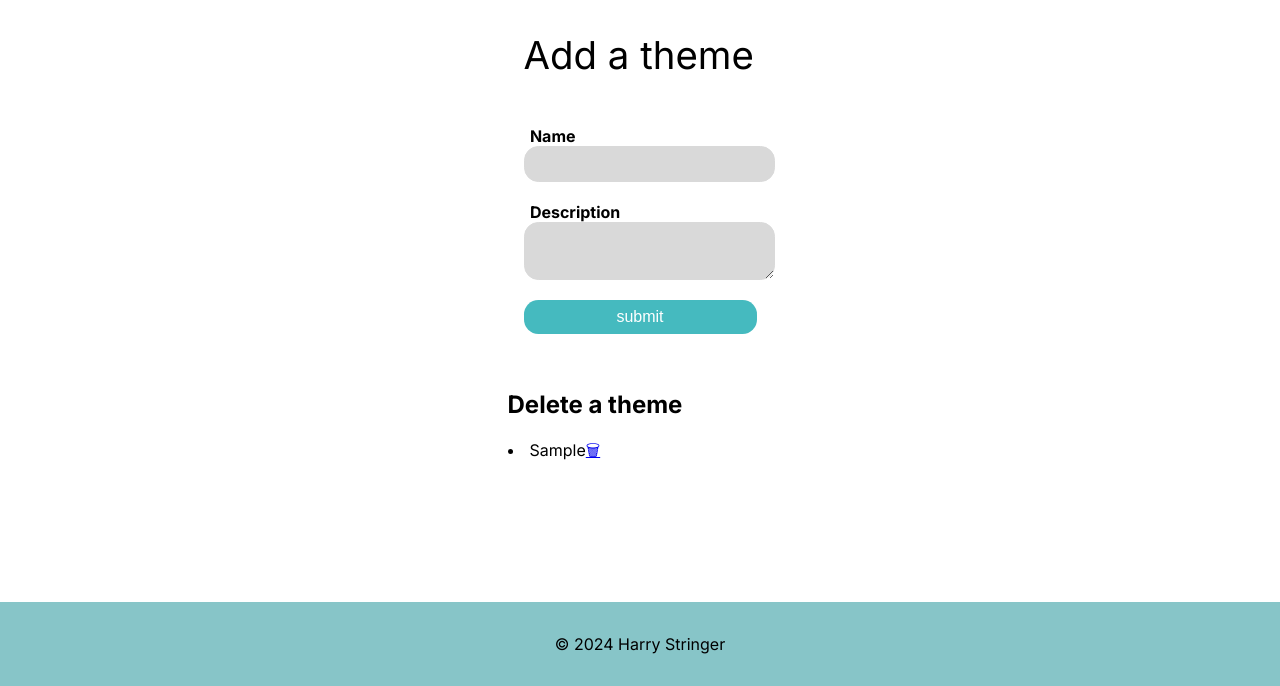
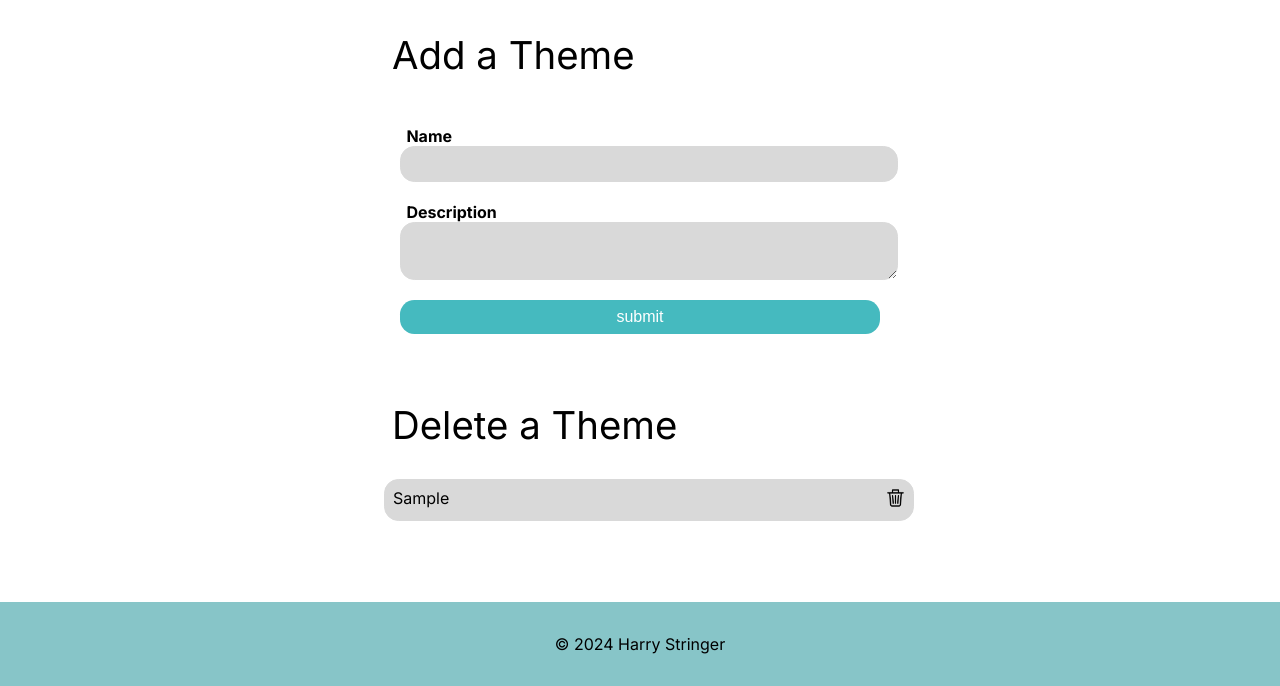
Before and after one commit to waimea-hwstringer/200assessment, a PHP site: page /form-theme.php in a window 1280 px wide. Shown: the part 114-800 px from the top of the page. Run offline with PHP 8.4, Linux system fonts and the light colour scheme; tables that the repository leaves empty or names only in its code hold one stand-in row (values such as "Sample post").

Commit message:
homeworks

```diff
--- a/site/add-example.php
+++ b/site/add-example.php
@@ -35,7 +35,7 @@ try {
 
 catch (PDOException $e) {
     consoleLog($e->getMessage(), 'DB Upload Picture', ERROR);
-    die('There was an error adding picture to the database');
+    die('There was an error adding picture to the database. Please try again.');
 }
 
 header('location: form-example.php')
--- a/site/css/styles.css
+++ b/site/css/styles.css
@@ -12,9 +12,6 @@
         align-items: center;
     }
 
-    #heroImage h1 {
-        margin: 0;
-    }
 }
 
 html {
@@ -76,14 +73,17 @@ img {
     max-height: 12rem;
 }
 
-.exampleImages {
+/*Main portion---------------*/
+
+.indexExampleImages {
     display: flex;
     flex-wrap: wrap;
     gap: 1rem;
     justify-content: center;
+    margin-bottom: 2rem;
 }
 
-#examples h3{
+#indexExamples h3{
     display: flex;
     justify-content: center;
     padding-top: 3rem;
@@ -232,8 +232,17 @@ form input[type="submit"]:hover {
 /*The text at the top of the admin login page is defined by the class .formHead which can be found on line 82 under the ORDER FORM scetion*/
 
 #adminLogin {
-    border: 5px solid red;
-    color: red;
+    border: 5px solid rgb(53, 143, 146);
+    background-color: rgb(193, 223, 223);
+    margin-top: 3rem;
+    padding: 2rem;
+    border-radius: 1rem;
+}
+
+#adminLogin form {
+    background-color: inherit;
+    padding: 1rem;
+    margin: 0 auto;
 }
 
 /*ADMIN*INDEX*******************************************************************************/
@@ -241,7 +250,7 @@ form input[type="submit"]:hover {
 .adminHead {
     font-weight: 400;
     font-size: 2.4rem;
-    margin-left: 1rem;
+    margin-left: 0.5rem;
 }
 
 #orderList {
@@ -263,6 +272,105 @@ form input[type="submit"]:hover {
     text-align: center;
 }
 
+.adminTableTitle {
+    text-decoration: underline;
+}
+
+table {
+    width: 100%;
+}
+
+td {
+    text-align: center;
+    padding-right: 1rem;
+}
+
+td a {
+    text-align: center;
+    text-decoration: none;
+}
+
+/*FORM*THEME*******************************************************************************/
+
+#addThemeForm {
+    width: 30rem;
+}
+
+@media only screen and (max-width: 600px) { /*makes the form less wide when the screen is lower than 600px*/
+    #addThemeForm {
+        width: 100%;
+    }
+}
+
+
+#deleteIcon {
+    max-height: 1.2rem;
+}
+
+#deleteList {
+    padding: 0;
+    list-style-type:none;
+    display: block;
+    text-decoration: none;
+}
+
+#deleteList li{
+    margin-bottom: 0.5rem;
+    display: flex;
+    width: 100%;
+    justify-content: space-between;
+    gap: 1rem;
+    background-color: rgb(119, 119, 119);
+    font-size: 1rem;
+    width: 100%;
+    padding: 0.5rem;
+    border: 1px solid rgb(217, 217, 217);
+    border-radius: 0.9rem;
+    background-color: rgb(217, 217, 217);
+    font-family: "Inter", sans-serif;
+}
+
+#deleteList li a {
+    text-decoration: none;
+
+}
+
+/*FORM*EXAMPLE*******************************************************************************/
+
+#adminExamples{
+    display: flex;
+    flex-wrap: wrap;
+    margin-bottom: 2rem;
+}
+
+.adminExampleContainer {
+    position: relative;
+    max-width: 16rem;
+    margin-right: 1rem;
+}
+
+.adminExampleImage {
+  display: block;
+  width: 100%;
+  height: auto;
+}
+
+.adminExampleOverlay {
+  position: absolute;
+  bottom: 0;
+  background: rgb(53, 143, 146);
+  color: #000000;
+  width: 100%;
+  transition: .5s ease;
+  opacity: 0;
+  text-align: center;
+}
+
+/* When you mouse over the container, fade in the overlay title */
+.adminExampleContainer:hover .adminExampleOverlay {
+  opacity: 1;
+}
+
 /*FOOTER*******************************************************************************/
 
 footer {
--- a/site/delete-theme.php
+++ b/site/delete-theme.php
@@ -27,6 +27,4 @@ catch (PDOException $e) {
 
 header('location: form-theme.php')
 
-include 'partials/bottom.php';
-
 ?>
--- a/site/form-order.php
+++ b/site/form-order.php
@@ -75,7 +75,7 @@ $flavours = explode(',', $matches);
     <form method="post" action="add-order.php">
 
         <label>Full Name</label>
-        <input name="name" type="text" required>
+        <input name="name" type="text" maxlength="25" required>
 
         <label>Email</label>
         <input name="email" type="email" required>
--- a/site/form-theme.php
+++ b/site/form-theme.php
@@ -28,9 +28,9 @@ consoleLog($themes);
 
 <section class="contents">
 
-    <h1 class="adminHead">Add a theme</h1>
+    <h1 class="adminHead">Add a Theme</h1>
 
-    <form method="post" action="add-theme.php">
+    <form method="post" action="add-theme.php" id="addThemeForm">
 
         <label>Name</label>
         <input name="theme" type="text" required >
@@ -42,9 +42,10 @@ consoleLog($themes);
 
     </form>
 
+    <div id="deleteList">
         <?php
 
-    echo '<h1>Delete a theme</h1>';
+        echo '<h1 class="adminHead">Delete a Theme</h1>';
 
         foreach($themes as $theme) {
 
@@ -52,11 +53,12 @@ consoleLog($themes);
 
                 echo $theme['theme'];
                 echo '<a href="delete-theme.php?id='.$theme['id'].'">';
-            echo '🗑';
+                echo '<img id="deleteIcon" src="images/delete.png">';
                 echo '</a>';
 
             echo '</li>';
         }
+    echo '</div>';
 
 echo'</section>'; ## Ends the contents section
 
--- a/site/index-admin.php
+++ b/site/index-admin.php
@@ -52,7 +52,7 @@ echo '<h1 class="adminHead">Admin list of Orders</h1>';
 echo '<section id="orderList">';
 
 foreach ($themes as $theme) {
-    echo '<h3>' . $theme['theme'] . ' cakes </h3>';
+    echo '<h3 class="adminTableTitle">' . $theme['theme'] . ' cakes </h3>';
 
     // Filter bookings for the current theme
     $themeBookings = array_filter($bookings, function($booking) use ($theme) {
--- a/site/index.php
+++ b/site/index.php
@@ -68,7 +68,7 @@ consoleLog($themes);
         <a href="form-order.php"><h2>Order now!</h2></a>
     </div>
 
-    <section id="examples">
+    <section id="indexExamples">
         <?php
 
             foreach ($themes as $theme) {
@@ -89,7 +89,7 @@ consoleLog($themes);
                 if ($hasExamples) {
 
                     echo '<h3>' . $theme['theme'] . ' cakes </h3>';
-                    echo '<section class="exampleImages">';
+                    echo '<section class="indexExampleImages">';
                     echo $themeContent;
                     echo '</section>';
 
```
Also changed, not shown: site/form-example.php (+14 -12 lines), site/images/delete.png (added). Lines whose indentation alone changed are shown as unchanged.
